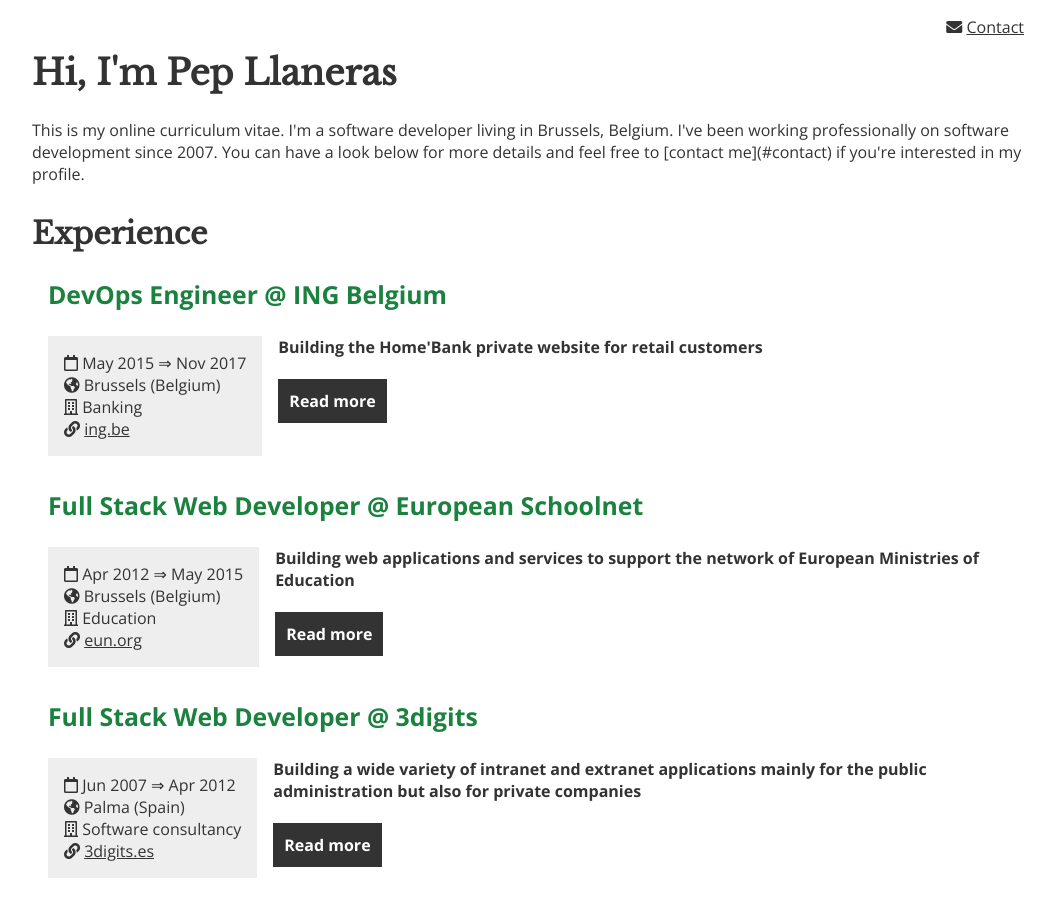
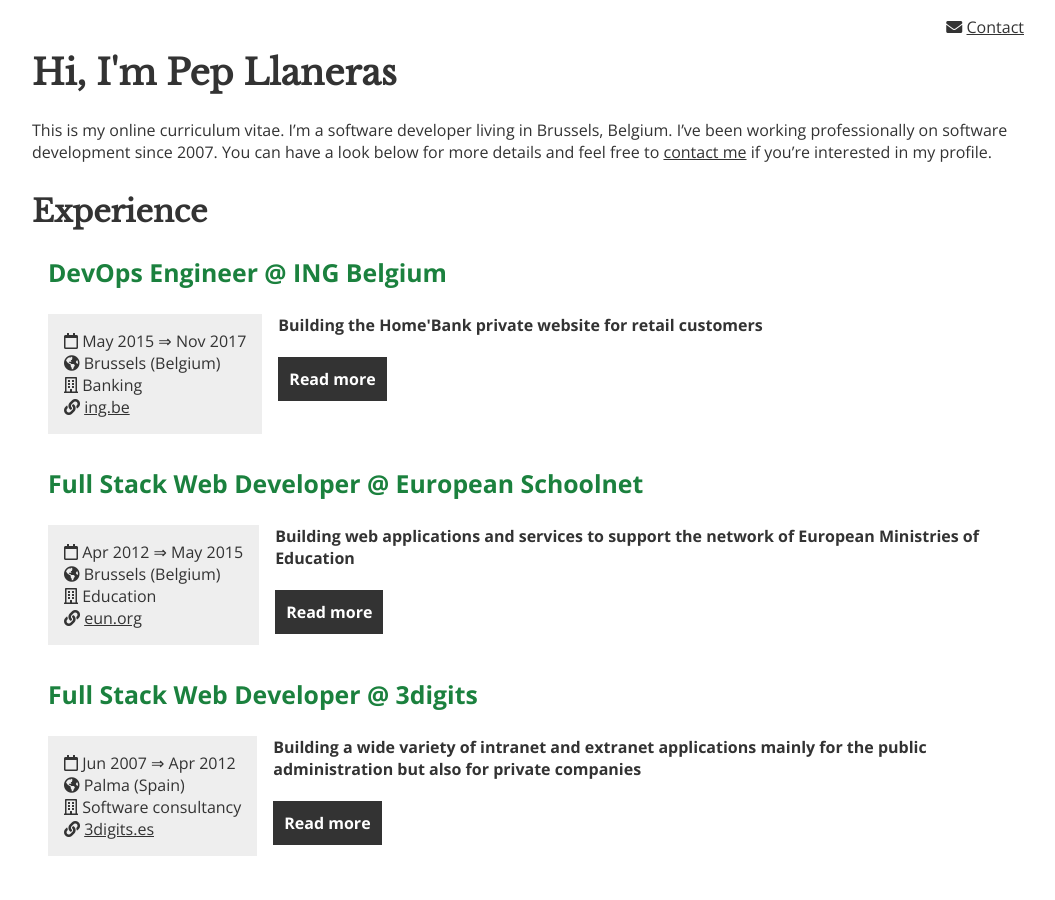
Before and after one commit to jllaneras/jllaneras.github.io, a Jekyll site: the page built from index.md, in a window 1280 px wide and 900 px high. Shown: the whole window, without its empty margins (112-1167 px from the left). Built offline with Jekyll 4.4.1, drawn with Linux system fonts in a browser that asks for light colours; nearby versions of some CDN libraries.

Commit message:
Fix link in introduction paragraph

```diff
--- a/_layouts/vita.html
+++ b/_layouts/vita.html
@@ -7,7 +7,7 @@
     <ul class="contact-data">
         <li class="contact-link"><i class="fas fa-envelope" aria-hidden="true" title="email"></i> <a href="#contact">Contact</a></li>
     </ul>
-    <p>{{ site.data.vita.introduction }}</p>
+    {{ site.data.vita.introduction | markdownify }}
 </header>
 
 <section id="experience">
```
